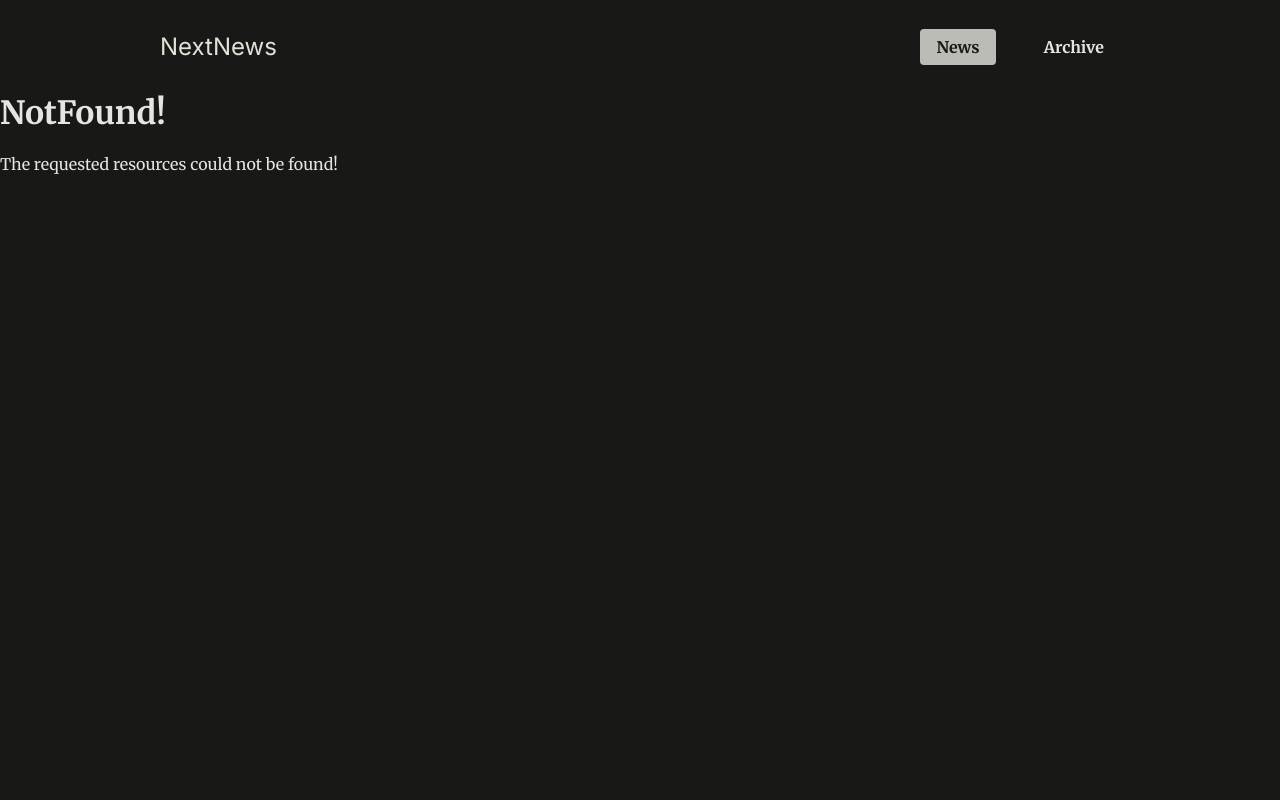
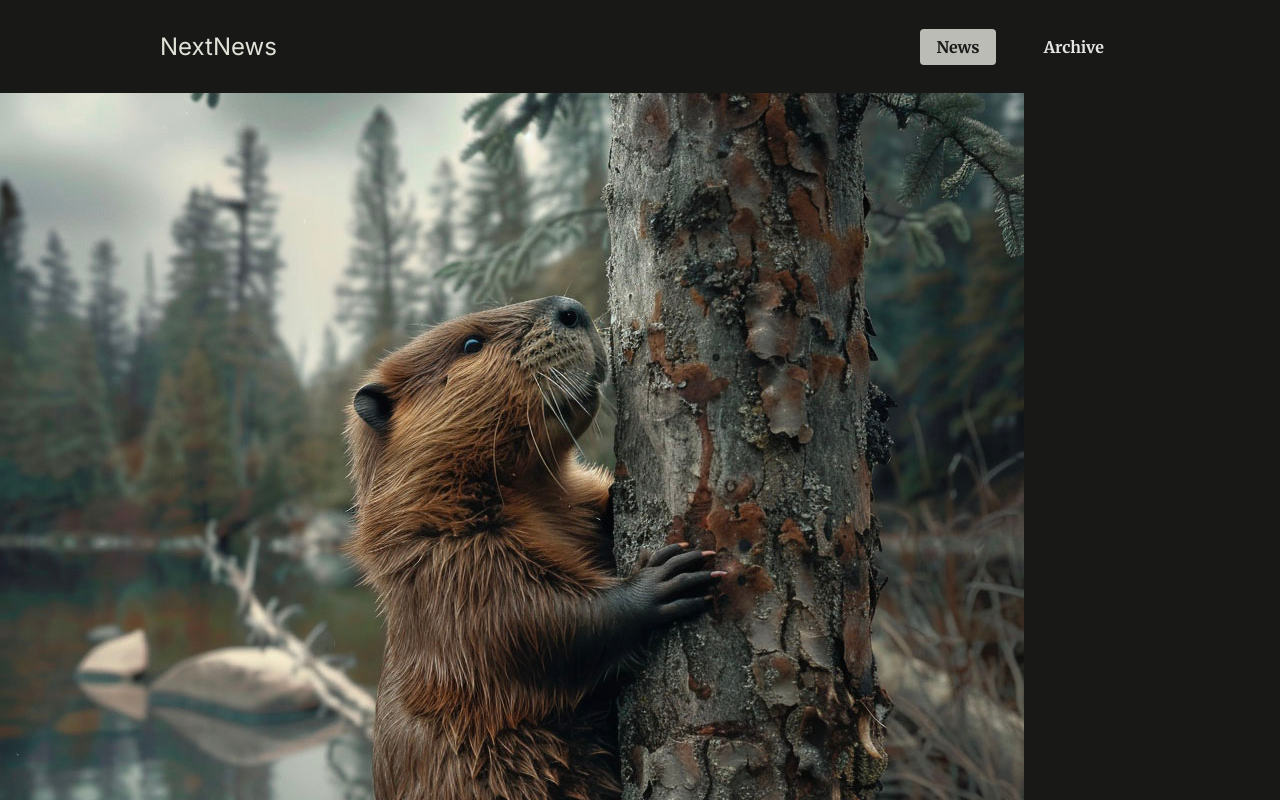
Before and after one commit to jenishaKhaiguliMaitri/NextJsDeploy, a Next.js app: page /news/beaver-plague/image in a window 1280 px wide. Before the commit this address had no page. Shown: the top 800 px of the page. Built offline with nearby package versions, Linux system fonts and the light colour scheme.

Commit message:
14: nested routes inside dynamic route

```diff
--- /dev/null
+++ b/app/news/[news_slug]/image/page.js
@@ -0,0 +1,18 @@
+import { DUMMY_NEWS } from "@/dummy-news";
+import { notFound } from "next/navigation";
+import React from "react";
+
+const ImagePage = ({ params }) => {
+  const newsItemSlug = params.news_slug;
+  const newsItem = DUMMY_NEWS.find((news) => news.slug === newsItemSlug);
+  if (!newsItem) {
+    notFound();
+  }
+  return (
+    <div className="fullscreen-image">
+      <img src={`/images/news/${newsItem.image}`} alt={newsItem.title} />
+    </div>
+  );
+};
+
+export default ImagePage;
```
Also changed, not shown: app/news/[news_slug]/page.js (+7 -1 lines).
